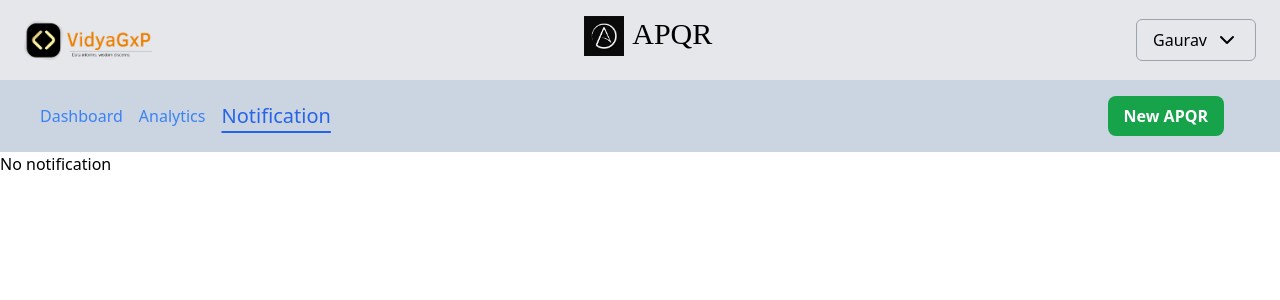
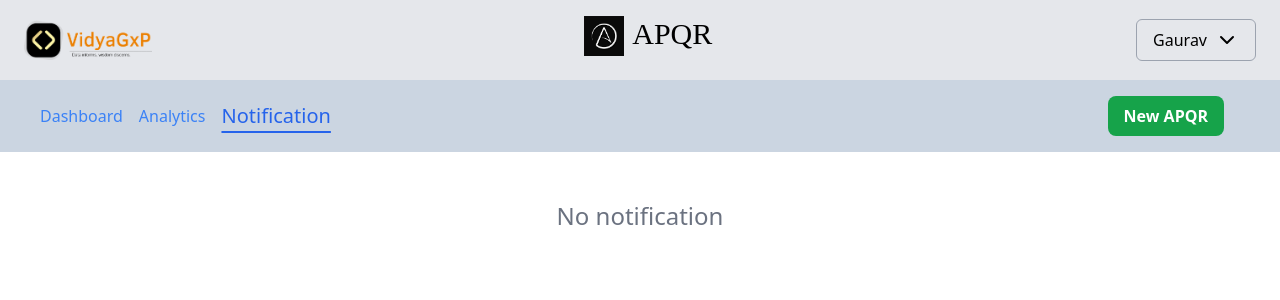
Before and after one commit to vidyagxp0/APQR--annual-product-quality-review, a React (Vite) app in the folder frontEnd/: page /notification in a window 1280 px wide. Shown: the top 300 px of the page. Built offline with nearby package versions, Linux system fonts and the light colour scheme; a web font is replaced by a local one; what pdfmake would draw is missing.

Commit message:
minor changes

```diff
--- a/frontEnd/src/App.css
+++ b/frontEnd/src/App.css
@@ -393,7 +393,7 @@ body {
 .gridName {
   color: #3764f9;
   font-weight: bold;
-  font-size: 1rem;
+  font-size: 0.9rem;
   /* text-transform: uppercase; */
   letter-spacing: 0.1em;
 }
--- a/frontEnd/src/pages/Notification.jsx
+++ b/frontEnd/src/pages/Notification.jsx
@@ -7,8 +7,8 @@ export default function Notification() {
     <>
       <Header />
       <BottomHeader />
-      <div className="">
-        No notification
+      <div className="text-center text-gray-500 mt-12">
+        <p class="text-2xl">No notification</p>
       </div>
     </>
   );
```
